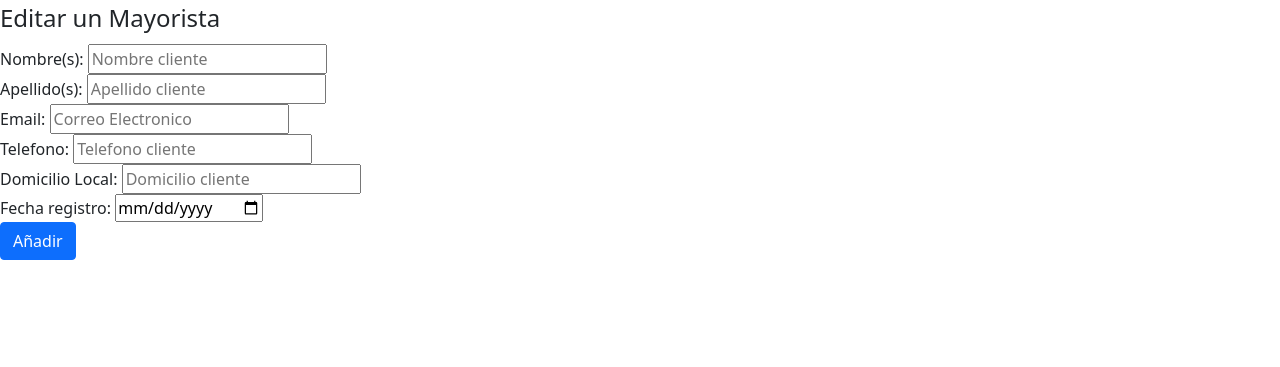
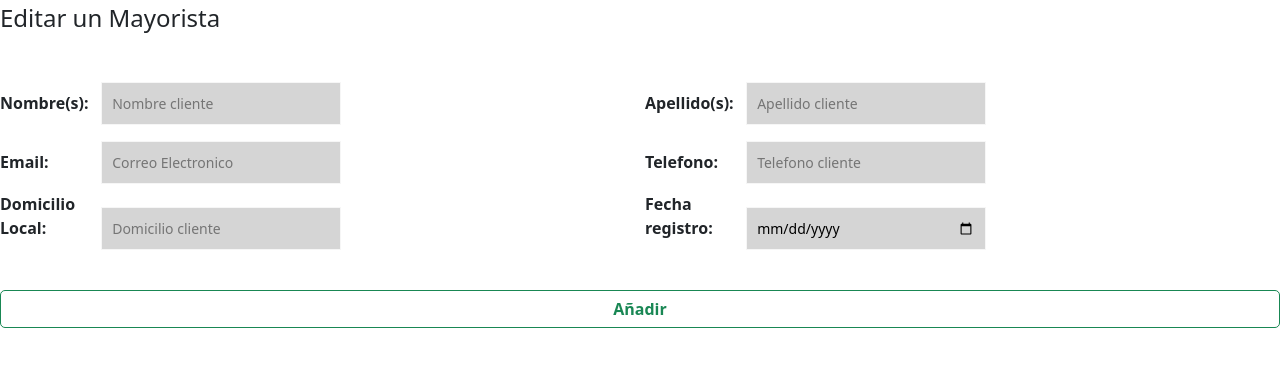
Before and after one commit to manuelluevano/registroSN, a PHP site: page /editarMayoristas.php?id=1 in a window 1280 px wide. Shown: the top 367 px of the page. Run offline with PHP 8.4, Linux system fonts and the light colour scheme; data that the repository does not hold is empty; some libraries are stand-ins or nearby versions.

Commit message:
DISEÑO: diseño a index.php y registroMayorista.php

```diff
--- /dev/null
+++ b/css/index.sass
@@ -0,0 +1,21 @@
+.barraEnlacesPrincipal
+    background-color: #000000
+    -webkit-box-shadow: 0px 0px 29px 2px rgba(0,0,0,0.75)
+    -moz-box-shadow: 0px 0px 29px 2px rgba(0,0,0,0.75)
+    box-shadow: 0px 0px 29px 2px rgba(0,0,0,0.75)
+    margin: 150px
+    padding: 150px
+    text-align: center
+    .texto
+        color: #ffffff
+    .enlaces
+        padding-top: 50px
+        display: grid
+        gap: 20px
+        a
+            color: #000000
+            font-size: 20px
+            font-weight: bold
+        a:hover
+            color: #bf4e19
+            font-size: 20.5px
--- /dev/null
+++ b/css/main.css
@@ -0,0 +1,265 @@
+/*! HTML5 Boilerplate v8.0.0 | MIT License | https://html5boilerplate.com/ */
+/* main.css 2.1.0 | MIT License | https://github.com/h5bp/main.css#readme */
+/* What follows is the result of much research on cross-browser styling.
+ * Credit left inline and big thanks to Nicolas Gallagher, Jonathan Neal,
+ * Kroc Camen, and the H5BP dev community and team. */
+/* ==========================================================================
+ * Base styles: opinionated defaults
+ * ========================================================================== */
+.barraEnlacesPrincipal {
+  background-color: #000000;
+  -webkit-box-shadow: 0px 0px 29px 2px rgba(0, 0, 0, 0.75);
+  -moz-box-shadow: 0px 0px 29px 2px rgba(0, 0, 0, 0.75);
+  box-shadow: 0px 0px 29px 2px rgba(0, 0, 0, 0.75);
+  margin: 150px;
+  padding: 150px;
+  text-align: center; }
+  .barraEnlacesPrincipal .texto {
+    color: #ffffff; }
+  .barraEnlacesPrincipal .enlaces {
+    padding-top: 50px;
+    display: grid;
+    gap: 20px; }
+    .barraEnlacesPrincipal .enlaces a {
+      color: #000000;
+      font-size: 20px;
+      font-weight: bold; }
+    .barraEnlacesPrincipal .enlaces a:hover {
+      color: #bf4e19;
+      font-size: 20.5px; }
+
+.barraEnlaces {
+  background-color: #ffffff;
+  -webkit-box-shadow: 0px 0px 29px 2px rgba(0, 0, 0, 0.75);
+  -moz-box-shadow: 0px 0px 29px 2px rgba(0, 0, 0, 0.75);
+  box-shadow: 0px 0px 29px 2px rgba(0, 0, 0, 0.75);
+  margin: 150px;
+  padding: 50px;
+  text-align: center; }
+  .barraEnlaces .formularioRegistroMayorista form legend {
+    font-size: 30px; }
+    .barraEnlaces .formularioRegistroMayorista form legend span {
+      font-weight: bold; }
+
+.campos {
+  margin-top: 30px;
+  display: grid;
+  grid-template-columns: repeat(2, 1fr);
+  gap: 0px 10px; }
+  .campos .campo label {
+    font-weight: bold;
+    display: inline-block;
+    width: 72px;
+    margin-right: 25px; }
+  .campos .campo input {
+    font-size: 14px;
+    width: 240px;
+    padding: 10px 10px;
+    border: 1px solid #f6f6f6;
+    background-color: #d5d5d5;
+    margin: 8px 0;
+    display: inline-block; }
+
+.campo-enviar input[type="submit"] {
+  width: 100%;
+  margin: 32px 0;
+  border-radius: 5px;
+  display: block;
+  font-weight: bold; }
+
+.contenedor-contactos input {
+  text-align: center;
+  font-size: 14px;
+  width: 100%;
+  padding: 10px 10px;
+  border: 1px solid #f6f6f6;
+  background-color: #d5d5d5;
+  margin: 8px 0;
+  display: inline-block; }
+
+.total_mayoristas {
+  margin: 20px 0; }
+  .total_mayoristas span {
+    color: red; }
+
+.acciones a i {
+  color: #0089f2;
+  font-size: 30px; }
+.acciones button i {
+  color: #f25d00;
+  font-size: 30px; }
+
+html {
+  color: #222;
+  font-size: 1em;
+  line-height: 1.4; }
+
+/* Remove text-shadow in selection highlight:
+ * https://twitter.com/miketaylr/status/12228805301
+ *
+ * Vendor-prefixed and regular ::selection selectors cannot be combined:
+ * https://stackoverflow.com/a/16982510/7133471
+ *
+ * Customize the background color to match your design. */
+::-moz-selection, ::selection {
+  background: #b3d4fc;
+  text-shadow: none; }
+
+/* A better looking default horizontal rule */
+hr {
+  display: block;
+  height: 1px;
+  border: 0;
+  border-top: 1px solid #ccc;
+  margin: 1em 0;
+  padding: 0; }
+
+/* Remove the gap between audio, canvas, iframes,
+ * images, videos and the bottom of their containers:
+ * https://github.com/h5bp/html5-boilerplate/issues/440 */
+audio, canvas, iframe, img, svg, video {
+  vertical-align: middle; }
+
+/* Remove default fieldset styles. */
+fieldset {
+  border: 0;
+  margin: 0;
+  padding: 0; }
+
+/* Allow only vertical resizing of textareas. */
+textarea {
+  resize: vertical; }
+
+/* ==========================================================================
+ * Author's custom styles
+ * ========================================================================== */
+/*   GLOBALES   */
+.contenedor {
+  margin: 0 auto;
+  text-align: center; }
+
+/* ==========================================================================
+ * Helper classes
+ * ========================================================================== */
+/* Hide visually and from screen readers */
+.hidden, [hidden] {
+  display: none !important; }
+
+/* Hide only visually, but have it available for screen readers:
+ * https://snook.ca/archives/html_and_css/hiding-content-for-accessibility
+ *
+ * 1. For long content, line feeds are not interpreted as spaces and small width
+ *    causes content to wrap 1 word per line:
+ *    https://medium.com/@jessebeach/beware-smushed-off-screen-accessible-text-5952a4c2cbfe */
+.sr-only {
+  border: 0;
+  clip: rect(0, 0, 0, 0);
+  height: 1px;
+  margin: -1px;
+  overflow: hidden;
+  padding: 0;
+  position: absolute;
+  white-space: nowrap;
+  width: 1px;
+  /* 1 */ }
+  .sr-only.focusable:active, .sr-only.focusable:focus {
+    clip: auto;
+    height: auto;
+    margin: 0;
+    overflow: visible;
+    position: static;
+    white-space: inherit;
+    width: auto; }
+
+/* Extends the .sr-only class to allow the element
+ * to be focusable when navigated to via the keyboard:
+ * https://www.drupal.org/node/897638 */
+/* Hide visually and from screen readers, but maintain layout */
+.invisible {
+  visibility: hidden; }
+
+/* Clearfix: contain floats
+ *
+ * For modern browsers
+ * 1. The space content is one way to avoid an Opera bug when the
+ *    `contenteditable` attribute is included anywhere else in the document.
+ *    Otherwise it causes space to appear at the top and bottom of elements
+ *    that receive the `clearfix` class.
+ * 2. The use of `table` rather than `block` is only necessary if using
+ *    `:before` to contain the top-margins of child elements. */
+.clearfix::before {
+  content: " ";
+  display: table; }
+.clearfix::after {
+  content: " ";
+  display: table;
+  clear: both; }
+
+/* ==========================================================================
+ * EXAMPLE Media Queries for Responsive Design.
+ * These examples override the primary ('mobile first') styles.
+ * Modify as content requires.
+ * ========================================================================== */
+@media only screen and (min-width: 35em) {
+  /* Style adjustments for viewports that meet the condition */ }
+@media print, (-webkit-min-device-pixel-ratio: 1.25), (min-resolution: 1.25dppx), (min-resolution: 120dpi) {
+  /* Style adjustments for high resolution devices */ }
+/* ==========================================================================
+ * Print styles.
+ * Inlined to avoid the additional HTTP request:
+ * https://www.phpied.com/delay-loading-your-print-css/
+ * ========================================================================== */
+@media print {
+  * {
+    background: #fff !important;
+    color: #000 !important;
+    /* Black prints faster */
+    box-shadow: none !important;
+    text-shadow: none !important; }
+    *::before, *::after {
+      background: #fff !important;
+      color: #000 !important;
+      /* Black prints faster */
+      box-shadow: none !important;
+      text-shadow: none !important; }
+
+  a {
+    text-decoration: underline; }
+    a:visited {
+      text-decoration: underline; }
+    a[href]::after {
+      content: " (" attr(href) ")"; }
+
+  abbr[title]::after {
+    content: " (" attr(title) ")"; }
+
+  /* Don't show links that are fragment identifiers,
+   * or use the `javascript:` pseudo protocol */
+  a[href^="#"]::after, a[href^="javascript:"]::after {
+    content: ""; }
+
+  pre {
+    white-space: pre-wrap !important;
+    border: 1px solid #999;
+    page-break-inside: avoid; }
+
+  blockquote {
+    border: 1px solid #999;
+    page-break-inside: avoid; }
+
+  /* Printing Tables:
+   * https://web.archive.org/web/20180815150934/http://css-discuss.incutio.com/wiki/Printing_Tables */
+  thead {
+    display: table-header-group; }
+
+  tr, img {
+    page-break-inside: avoid; }
+
+  p, h2, h3 {
+    orphans: 3;
+    widows: 3; }
+
+  h2, h3 {
+    page-break-after: avoid; } }
+
+/*# sourceMappingURL=main.css.map */
--- /dev/null
+++ b/css/main.sass
@@ -0,0 +1,231 @@
+/*! HTML5 Boilerplate v8.0.0 | MIT License | https://html5boilerplate.com/
+
+/* main.css 2.1.0 | MIT License | https://github.com/h5bp/main.css#readme
+/*
+ * What follows is the result of much research on cross-browser styling.
+ * Credit left inline and big thanks to Nicolas Gallagher, Jonathan Neal,
+ * Kroc Camen, and the H5BP dev community and team.
+
+/* ==========================================================================
+ * Base styles: opinionated defaults
+ * ==========================================================================
+
+@import header
+@import index
+@import registroMayoristas
+
+html
+  color: #222
+  font-size: 1em
+  line-height: 1.4
+
+/*
+ * Remove text-shadow in selection highlight:
+ * https://twitter.com/miketaylr/status/12228805301
+ *
+ * Vendor-prefixed and regular ::selection selectors cannot be combined:
+ * https://stackoverflow.com/a/16982510/7133471
+ *
+ * Customize the background color to match your design.
+
+\::-moz-selection, ::selection
+  background: #b3d4fc
+  text-shadow: none
+
+/*
+ * A better looking default horizontal rule
+
+hr
+  display: block
+  height: 1px
+  border: 0
+  border-top: 1px solid #ccc
+  margin: 1em 0
+  padding: 0
+
+/*
+ * Remove the gap between audio, canvas, iframes,
+ * images, videos and the bottom of their containers:
+ * https://github.com/h5bp/html5-boilerplate/issues/440
+
+audio, canvas, iframe, img, svg, video
+  vertical-align: middle
+
+/*
+ * Remove default fieldset styles.
+
+fieldset
+  border: 0
+  margin: 0
+  padding: 0
+
+/*
+ * Allow only vertical resizing of textareas.
+
+textarea
+  resize: vertical
+
+/* ==========================================================================
+ * Author's custom styles
+ * ==========================================================================
+
+/*   GLOBALES   */
+.contenedor
+  margin: 0 auto
+  text-align: center
+
+
+
+/* ==========================================================================
+ * Helper classes
+ * ==========================================================================
+
+/*
+ * Hide visually and from screen readers
+
+.hidden, [hidden]
+  display: none !important
+
+/*
+ * Hide only visually, but have it available for screen readers:
+ * https://snook.ca/archives/html_and_css/hiding-content-for-accessibility
+ *
+ * 1. For long content, line feeds are not interpreted as spaces and small width
+ *    causes content to wrap 1 word per line:
+ *    https://medium.com/@jessebeach/beware-smushed-off-screen-accessible-text-5952a4c2cbfe
+
+.sr-only
+  border: 0
+  clip: rect(0, 0, 0, 0)
+  height: 1px
+  margin: -1px
+  overflow: hidden
+  padding: 0
+  position: absolute
+  white-space: nowrap
+  width: 1px
+
+  /* 1
+
+  &.focusable
+    &:active, &:focus
+      clip: auto
+      height: auto
+      margin: 0
+      overflow: visible
+      position: static
+      white-space: inherit
+      width: auto
+
+/*
+ * Extends the .sr-only class to allow the element
+ * to be focusable when navigated to via the keyboard:
+ * https://www.drupal.org/node/897638
+
+/*
+ * Hide visually and from screen readers, but maintain layout
+
+.invisible
+  visibility: hidden
+
+/*
+ * Clearfix: contain floats
+ *
+ * For modern browsers
+ * 1. The space content is one way to avoid an Opera bug when the
+ *    `contenteditable` attribute is included anywhere else in the document.
+ *    Otherwise it causes space to appear at the top and bottom of elements
+ *    that receive the `clearfix` class.
+ * 2. The use of `table` rather than `block` is only necessary if using
+ *    `:before` to contain the top-margins of child elements.
+
+.clearfix
+  &::before
+    content: " "
+    display: table
+
+  &::after
+    content: " "
+    display: table
+    clear: both
+
+/* ==========================================================================
+ * EXAMPLE Media Queries for Responsive Design.
+ * These examples override the primary ('mobile first') styles.
+ * Modify as content requires.
+ * ==========================================================================
+
+@media only screen and (min-width: 35em)
+  /* Style adjustments for viewports that meet the condition
+
+@media print, (-webkit-min-device-pixel-ratio: 1.25), (min-resolution: 1.25dppx), (min-resolution: 120dpi)
+  /* Style adjustments for high resolution devices
+
+/* ==========================================================================
+ * Print styles.
+ * Inlined to avoid the additional HTTP request:
+ * https://www.phpied.com/delay-loading-your-print-css/
+ * ==========================================================================
+
+@media print
+  *
+    background: #fff !important
+    color: #000 !important
+
+    /* Black prints faster
+    box-shadow: none !important
+    text-shadow: none !important
+
+    &::before, &::after
+      background: #fff !important
+      color: #000 !important
+
+      /* Black prints faster
+      box-shadow: none !important
+      text-shadow: none !important
+
+  a
+    text-decoration: underline
+
+    &:visited
+      text-decoration: underline
+
+    &[href]::after
+      content: " (" attr(href) ")"
+
+  abbr[title]::after
+    content: " (" attr(title) ")"
+
+  /*
+   * Don't show links that are fragment identifiers,
+   * or use the `javascript:` pseudo protocol
+
+  a
+    &[href^="#"]::after, &[href^="javascript:"]::after
+      content: ""
+
+  pre
+    white-space: pre-wrap !important
+    border: 1px solid #999
+    page-break-inside: avoid
+
+  blockquote
+    border: 1px solid #999
+    page-break-inside: avoid
+
+  /*
+   * Printing Tables:
+   * https://web.archive.org/web/20180815150934/http://css-discuss.incutio.com/wiki/Printing_Tables
+
+  thead
+    display: table-header-group
+
+  tr, img
+    page-break-inside: avoid
+
+  p, h2, h3
+    orphans: 3
+    widows: 3
+
+  h2, h3
+    page-break-after: avoid
--- /dev/null
+++ b/css/registroMayoristas.sass
@@ -0,0 +1,73 @@
+.barraEnlaces
+    background-color: #ffffff
+    -webkit-box-shadow: 0px 0px 29px 2px rgba(0,0,0,0.75)
+    -moz-box-shadow: 0px 0px 29px 2px rgba(0,0,0,0.75)
+    box-shadow: 0px 0px 29px 2px rgba(0,0,0,0.75)
+    margin: 150px
+    padding: 50px
+    text-align: center
+    .formularioRegistroMayorista
+        form
+            legend
+                font-size: 30px
+                span
+                    font-weight: bold
+
+.campos
+    margin-top: 30px
+    display: grid
+    grid-template-columns: repeat(2, 1fr)
+    gap: 0px 10px
+    .campo
+        label
+            font-weight: bold
+            display: inline-block
+            width: 72px
+            margin-right: 25px
+        input
+            font-size: 14px
+            width: 240px
+            padding: 10px 10px
+            border: 1px solid #f6f6f6
+            background-color: #d5d5d5
+            margin: 8px 0
+            display: inline-block
+
+.campo-enviar
+    input[type="submit"]
+        width: 100%
+        margin: 32px 0
+        border-radius: 5px
+        display: block
+        font-weight: bold
+
+
+
+.contenedor-contactos
+    input
+        text-align: center
+        font-size: 14px
+        width: 100%
+        padding: 10px 10px
+        border: 1px solid #f6f6f6
+        background-color: #d5d5d5
+        margin: 8px 0
+        display: inline-block
+.total_mayoristas
+    margin: 20px 0
+    span
+        color: red
+
+
+
+
+
+.acciones
+    a
+        i
+            color: #0089f2
+            font-size: 30px
+    button
+        i
+            color: #f25d00
+            font-size: 30px
--- a/includes/templates/formularioMayoristas.php
+++ b/includes/templates/formularioMayoristas.php
@@ -1,4 +1,6 @@
 <div class="notificacion"></div>
+
+<div class="campos">
 
         <div class="campo">
             <label for="nombre">Nombre(s):</label>
@@ -44,6 +46,7 @@
             value="<?php echo ($mayorista['fecha']) ? $mayorista['fecha'] : ''; ?>"
             >
         </div>
+</div>
         <div class="campo-enviar">
             <!-- Si existe la variable 'nombre' (osea que estamos en la pagina de editar) va decir el boton: guardar si no añadir (pagina crear usuario) -->
             <?php
@@ -59,5 +62,5 @@
                     <input type="hidden" id="id" value="<?php echo $mayorista['id']; ?>">
             <?php   } ?>
 
-    <input type="submit" value="<?php echo $textoBTN; ?>" class="btn btn-primary">
+            <input type="submit" value="<?php echo $textoBTN; ?>" class="btn-outline-success btn">
         </div>
--- a/includes/templates/header.php
+++ b/includes/templates/header.php
@@ -24,3 +24,9 @@
 
   <meta name="theme-color" content="#fafafa">
 </head>
+
+
+<header>
+  <div class="barra ">
+
+</header>
--- a/js/app.js
+++ b/js/app.js
@@ -149,7 +149,7 @@ function insertarDB(infoMayorista){
 
             //Después: ya es mas legible
             //Object { nombre: "asadaasdafda", apellido: "asddas", email: "marlene.vega@gmail.com", telefono: "21312", domicilio: "qas", fecha: "2021-03-10", accion: "crearMayorista" }
-            console.log(JSON.parse(xhr.responseText));
+            //console.log(JSON.parse(xhr.responseText));
 
 
             //leemos respuesta de PHP
@@ -320,7 +320,7 @@ function eliminarMayorista(e){
                     // Eliminamos el registro del DOM -> ajax
 
                     //Vemos el elemento seleccionado
-                    console.log(e.target.parentElement.parentElement.parentElement);
+                    //console.log(e.target.parentElement.parentElement.parentElement);
 
                     //Eliminamos el registro
                     const deleteRegistro = e.target.parentElement.parentElement.parentElement;
--- a/registroSN.php
+++ b/registroSN.php
@@ -153,7 +153,7 @@
 
                         //var_dump($registro); ?>
 
-                                    <br>
+
                                 <tr class="tabla-registro-sn">
 
                                     <td><?php echo $registro['nombre_mayorista']?></td>
```
Also changed, not shown: index.php (+12 -4 lines), registroMayoristas.php (+30 -25 lines), css/header.sass (added), img/movilsource.png (added), 3 other files. Lines whose indentation alone changed are shown as unchanged.
